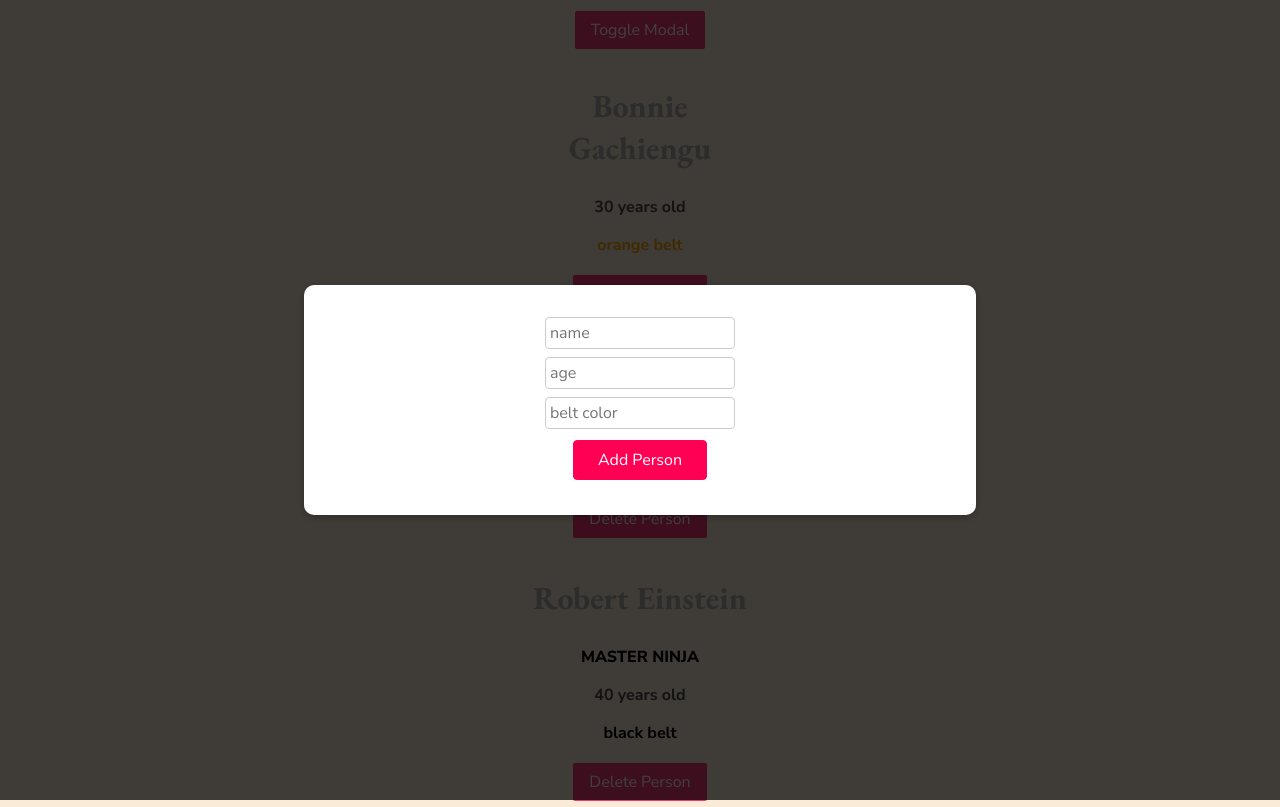
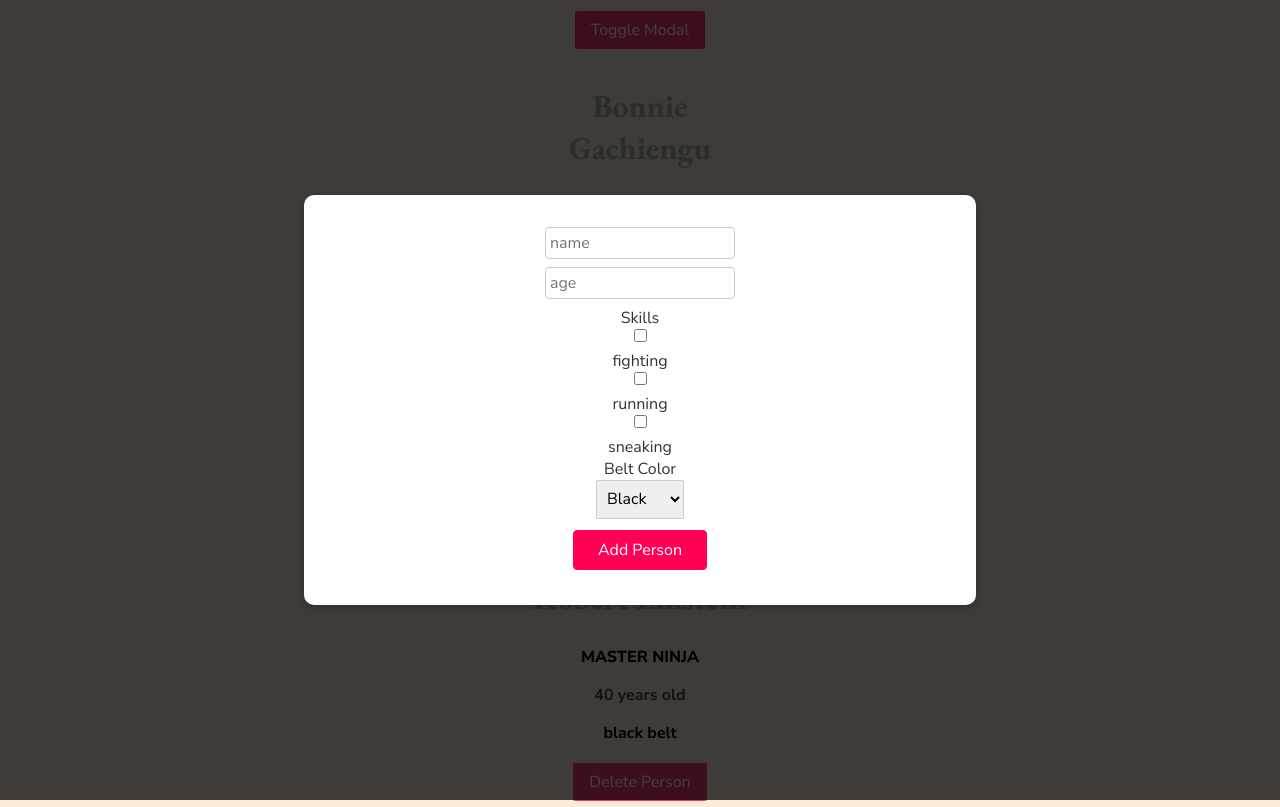
Before and after one commit to bonniegachiengu/svelteproject, a Svelte app: page / in a window 1280 px wide. Both pictures are taken after a click on the button "Toggle Modal". Built offline with nearby package versions, Linux system fonts and the light colour scheme.

Commit message:
forms #2

```diff
--- a/src/AddPersonForm.svelte
+++ b/src/AddPersonForm.svelte
@@ -2,9 +2,10 @@
     let name;
     let age;
     let beltColor;
+    let skills = [];
 
     const handleSubmit = () => {
-        console.log(name, age, beltColor);
+        console.log(name, age, beltColor, skills);
     };
 
 </script>
@@ -12,7 +13,20 @@
 <form on:submit|preventDefault={handleSubmit}>
     <input type="text" placeholder="name" id="name" bind:value={name}>
     <input type="number" placeholder="age" id="age" bind:value={age}>
-    <input type="text" placeholder="belt color" id="beltColor" bind:value={beltColor}>
+    <!-- svelte-ignore a11y-label-has-associated-control -->
+    <label>Skills</label>
+    <input type="checkbox" bind:group={skills} value="fighting">fighting<br>
+    <input type="checkbox" bind:group={skills} value="running">running<br>
+    <input type="checkbox" bind:group={skills} value="sneaking">sneaking<br>
+    <!-- svelte-ignore a11y-label-has-associated-control -->
+    <label>Belt Color</label>
+    <select bind:value={beltColor}>
+        <option value="black">Black</option>
+        <option value="brown">Brown</option>
+        <option value="green">Green</option>
+        <option value="yellow">Yellow</option>
+        <option value="orange">Orange</option>
+    </select>
     <button class="btn" type="submit">Add Person</button>
 </form>
 
```
Also changed, not shown: public/build/bundle.js, 1 other file (tests, documents, lock files or other folders).
